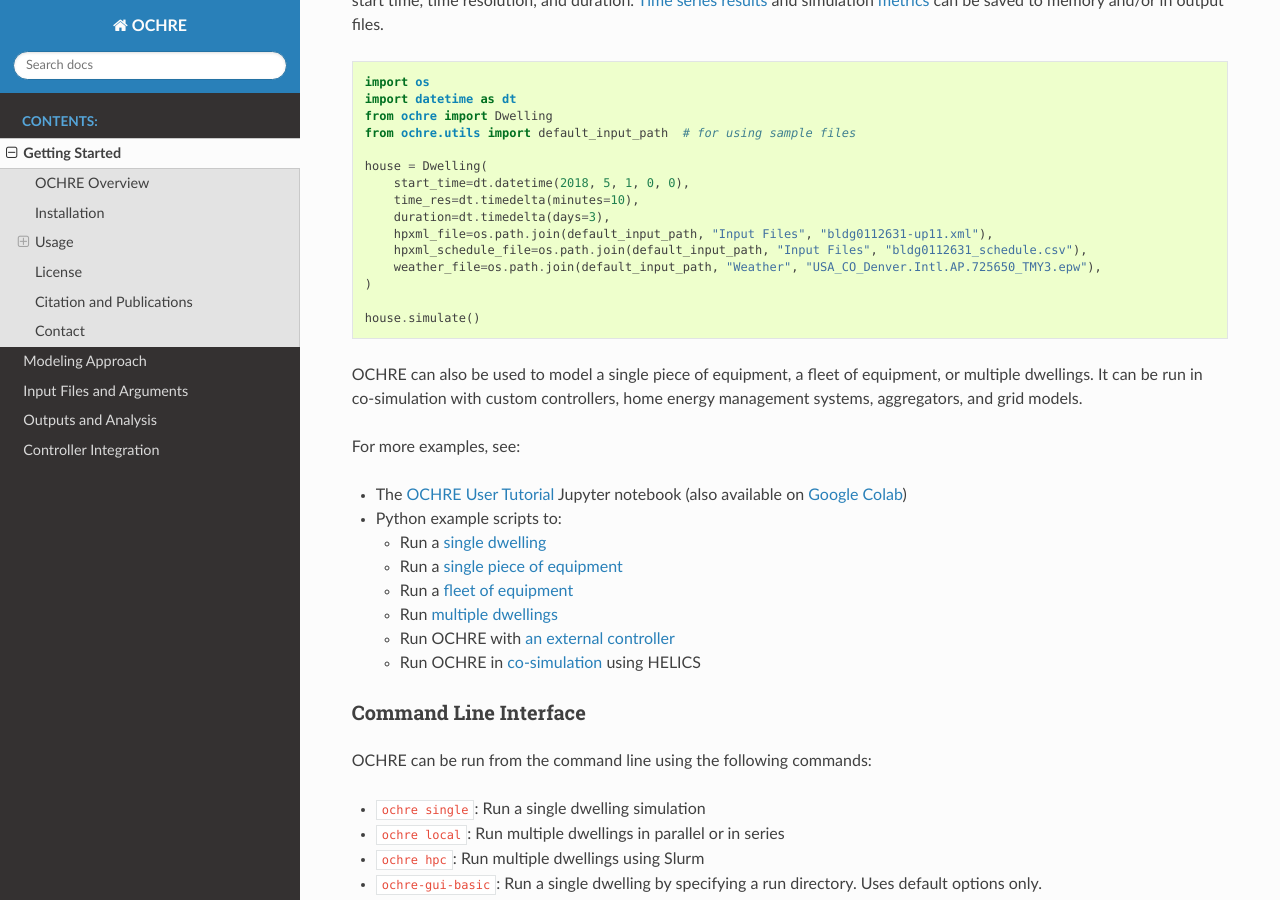
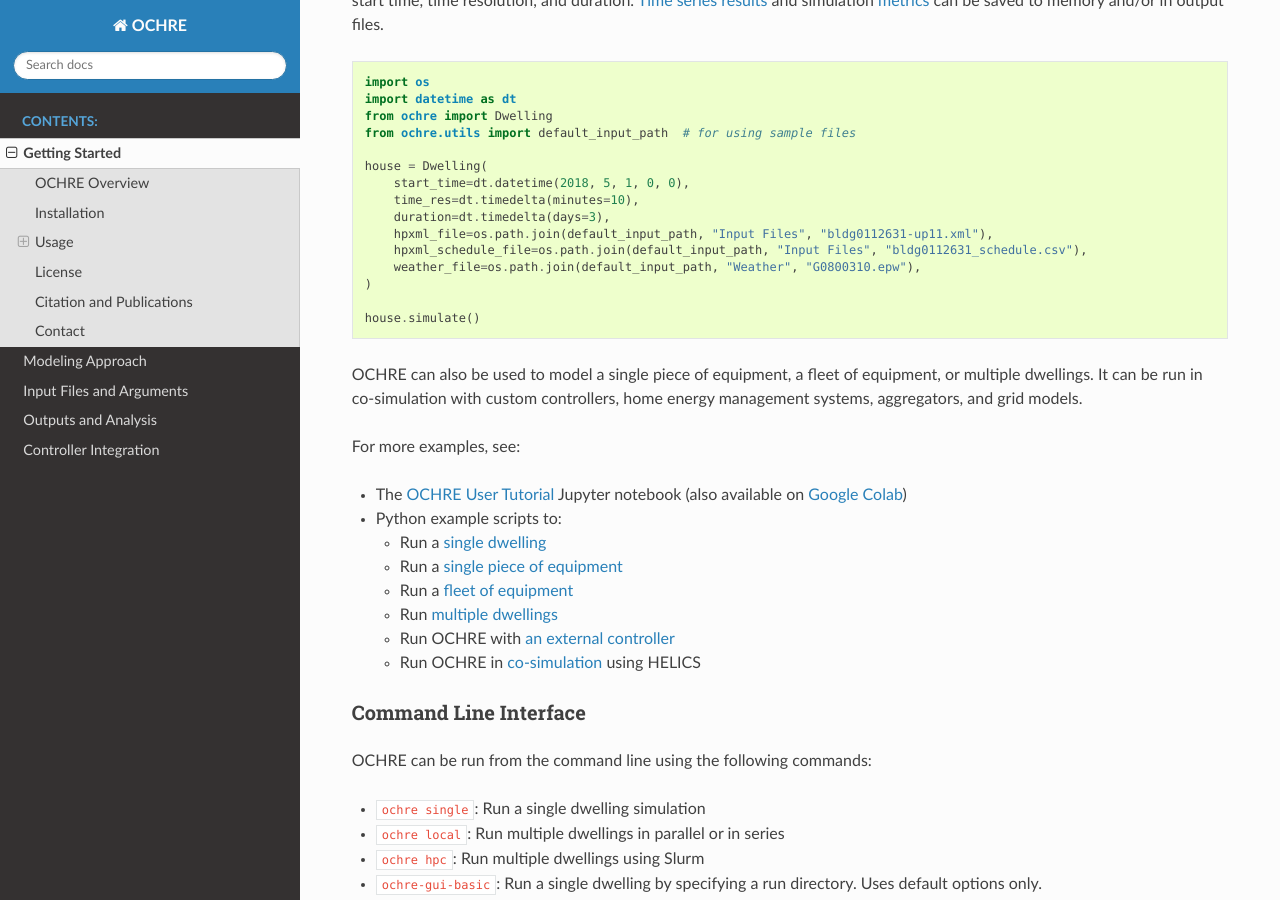
Before and after one commit to NREL/OCHRE, a Sphinx documentation site: the page built from docs/source/Introduction.rst, in a window 1280 px wide and 900 px high, scrolled down 1496 px. Built offline with Sphinx 7.4.7 and the Read the Docs theme 3.1.0, drawn with Linux system fonts in a browser that asks for light colours.

`````diff
--- a/docs/source/InputsAndArguments.rst
+++ b/docs/source/InputsAndArguments.rst
@@ -257,7 +257,7 @@ An ``Equipment`` model can be initialized in a very similar way to a
    from ochre import Battery
    equipment = Battery(**equipment_args)
 
-where ````equipment_args`` is a Python dictionary of Equipment arguments. This
+where ``equipment_args`` is a Python dictionary of Equipment arguments. This
 section lists each equipment name and class and their required and optional
 arguments, by end use.
 
--- a/docs/source/Introduction.rst
+++ b/docs/source/Introduction.rst
@@ -98,7 +98,7 @@ be saved to memory and/or in output files.
         duration=dt.timedelta(days=3),
         hpxml_file=os.path.join(default_input_path, "Input Files", "bldg0112631-up11.xml"),
         hpxml_schedule_file=os.path.join(default_input_path, "Input Files", "bldg0112631_schedule.csv"),
-        weather_file=os.path.join(default_input_path, "Weather", "USA_CO_Denver.Intl.AP.725650_TMY3.epw"),
+        weather_file=os.path.join(default_input_path, "Weather", "G0800310.epw"),
     )
 
     house.simulate()
`````
Also changed, not shown: README.md (+1 -2 lines).
